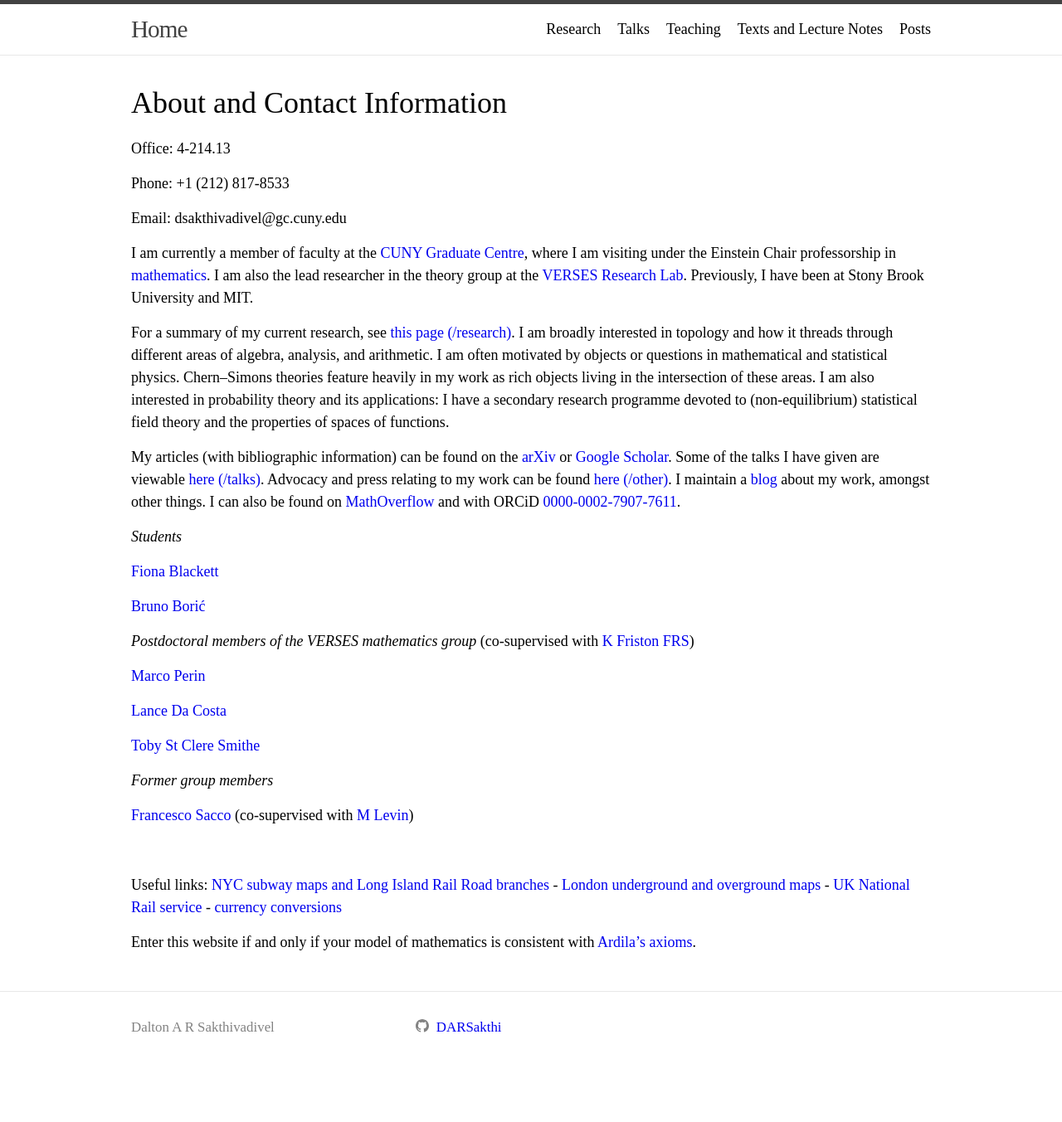
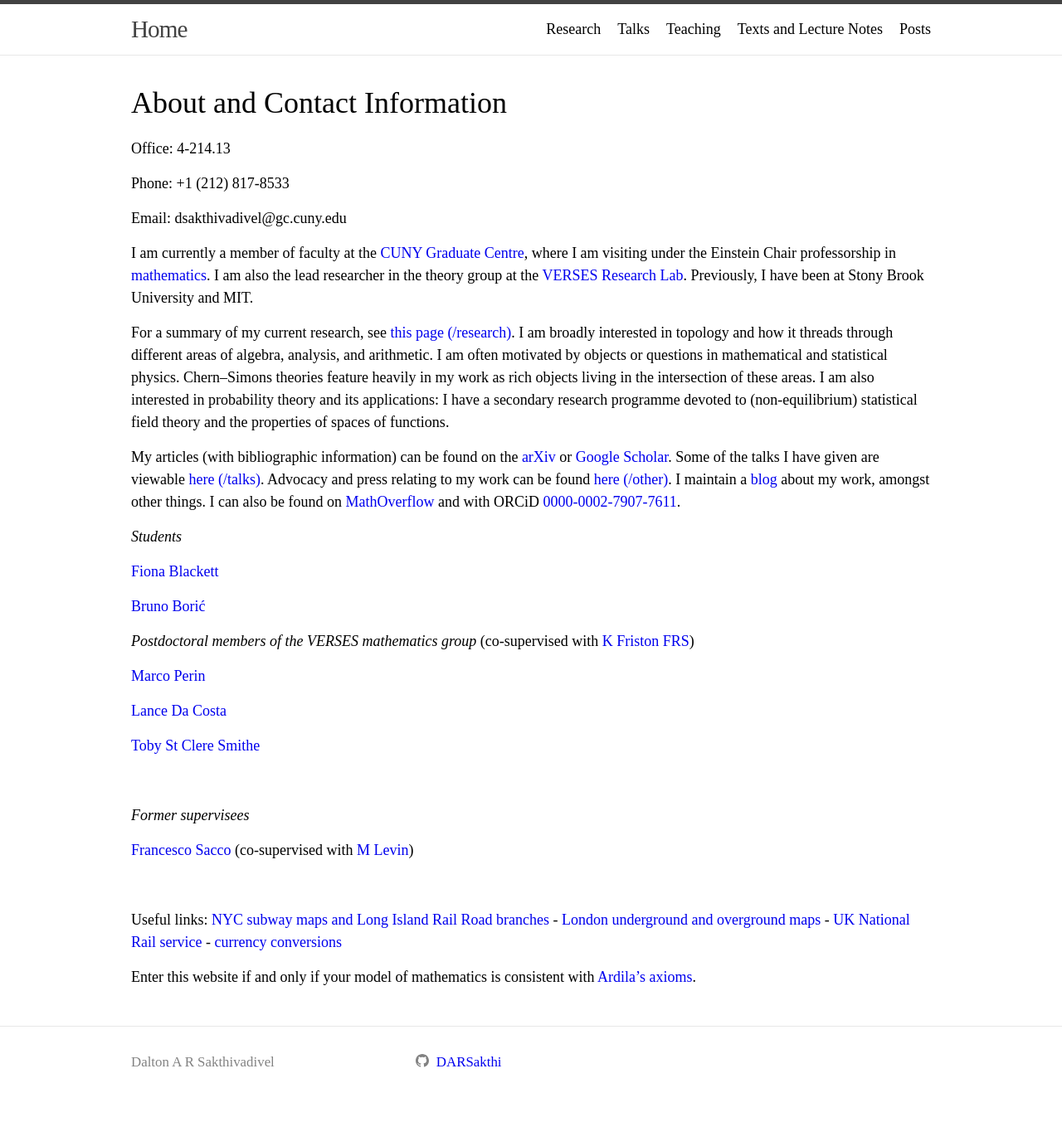
Before and after one commit to DARSakthi/DARSakthi.github.io, a Jekyll site: the page built from index.markdown, in a window 1280 px wide. Shown: the whole page at 83% size. Built offline with Jekyll 4.4.1, drawn with Linux system fonts in a browser that asks for light colours; before the commit the page ends 1311 px from its top, so only the background shows below that.

Commit message:
see prev

```diff
--- a/index.markdown
+++ b/index.markdown
@@ -32,7 +32,9 @@ _Postdoctoral members of the VERSES mathematics group_ (co-supervised with [K Fr
 
 [Toby St Clere Smithe](https://tsmithe.net)
 
-_Former group members_
+&nbsp;
+
+_Former supervisees_
 
 [Francesco Sacco](https://francesco215.github.io) (co-supervised with [M Levin](https://en.wikipedia.org/wiki/Michael_Levin_(biologist)))
 
```
